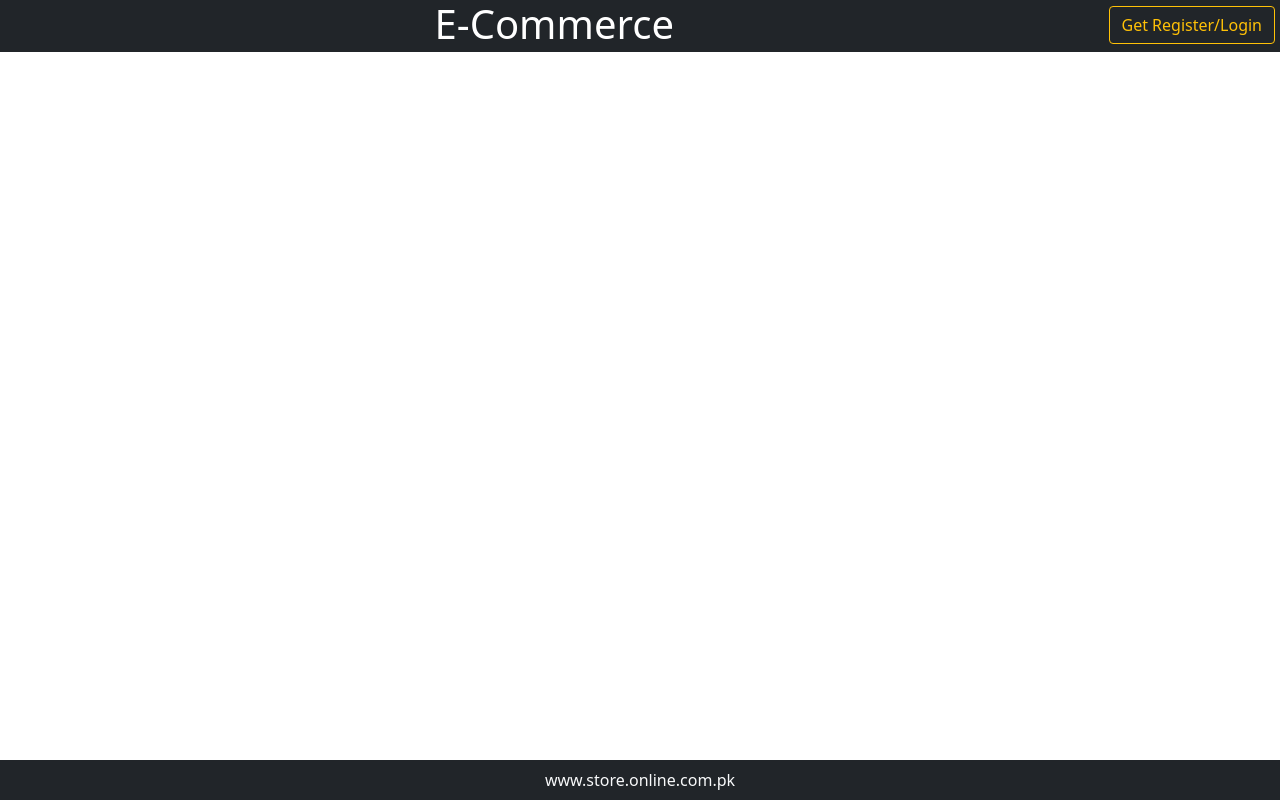
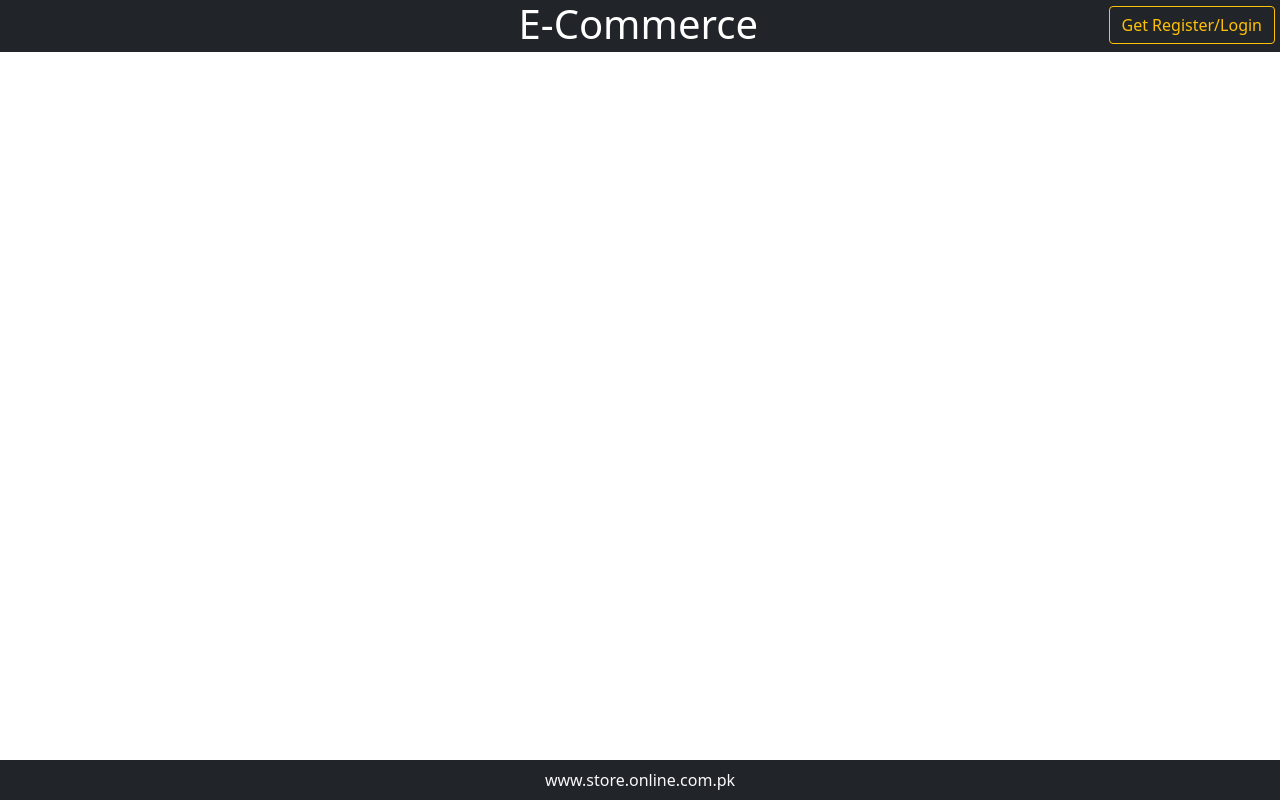
Before and after one commit to FaizanHaider1/ReactOnRails_Frontend, a React (Create React App) app: page / in a window 1280 px wide. Built offline with nearby package versions, Linux system fonts and the light colour scheme.

Commit message:
set button

```diff
--- a/src/Components/Header.jsx
+++ b/src/Components/Header.jsx
@@ -14,7 +14,10 @@ class Header extends Component {
   render() {
     return (
       <>
-          <h1 className = "bg-dark text-white pb-1">E-Commerce  { localStorage.getItem('user_name') ? <Drop/> : <Button onClick = {(e) => this.handleClick(e)}  color="outline-warning" style={{"display": "flex","flex-direction": "row-reverse","float": "right", "margin-top": "6px", "margin-right":"5px"}} >Get Register/Login</Button> }</h1>
+        <h1 className = "bg-dark text-white pb-1" style={{"paddingLeft":"168px"}}>E-Commerce
+        <span className = "col-6">
+          { localStorage.getItem('user_name') ? <Drop/> : <Button onClick = {(e) => this.handleClick(e)}  color="outline-warning" style={{"display": "flex","flex-direction": "row-reverse","float": "right", "margin-top": "6px", "margin-right":"5px"}} >Get Register/Login</Button>}
+        </span></h1>
       </>
     );
   }
```
